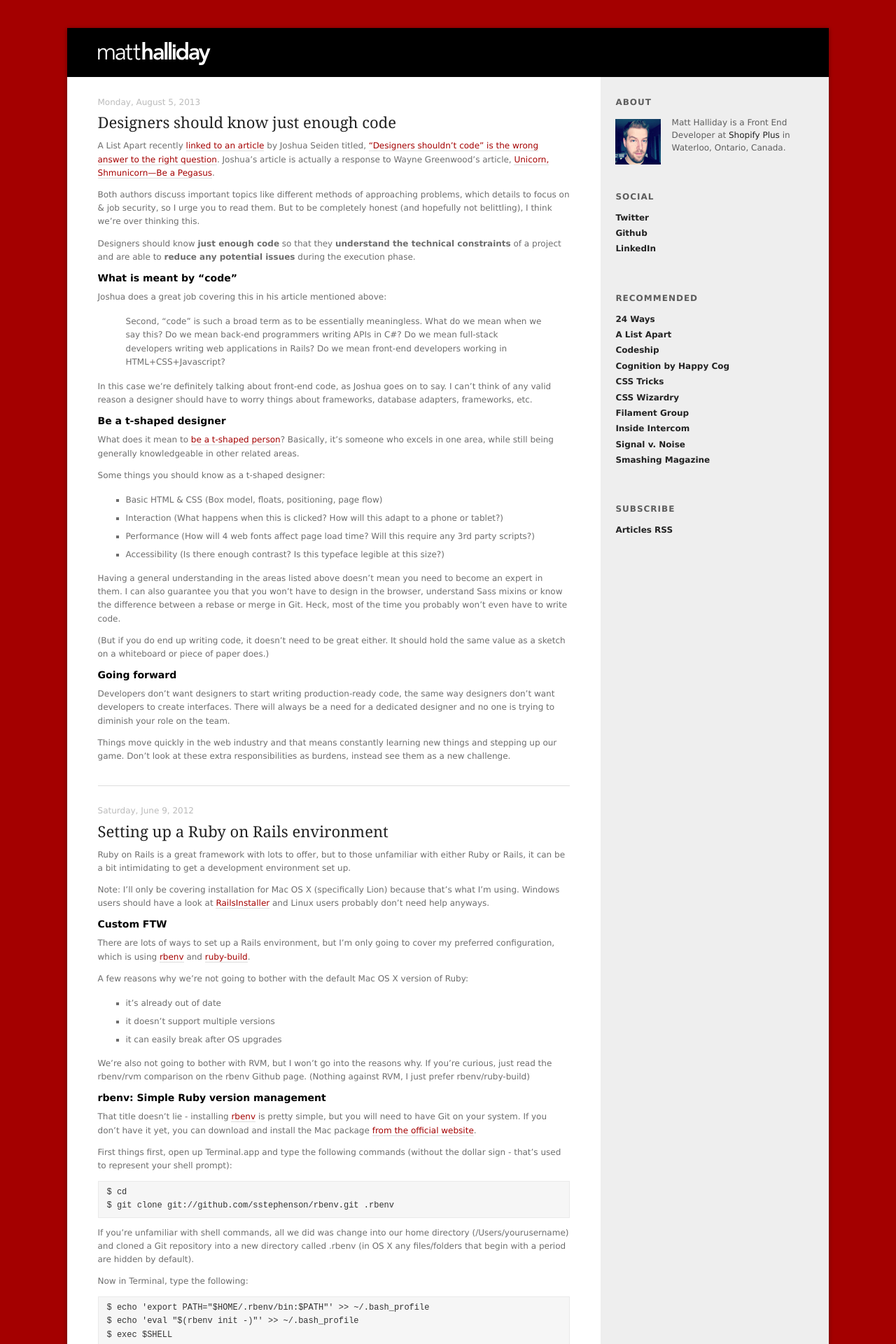
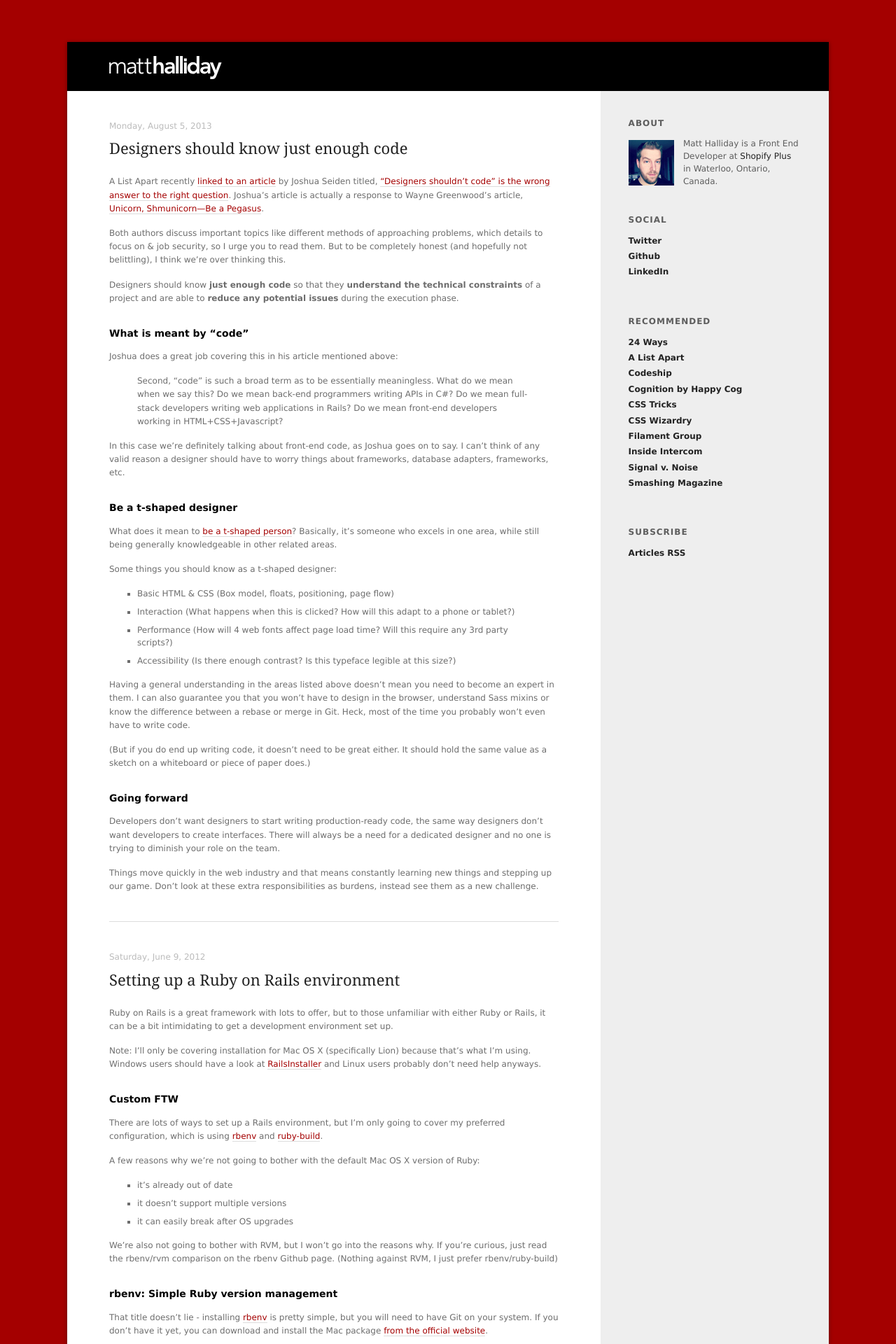
Before and after one commit to matthalliday/matthalliday.github.io, a Jekyll site: the page built from index.html, in a window 1280 px wide. Shown: the top 1920 px of the page at 70% size. Built offline with Jekyll 4.4.1, drawn with Linux system fonts in a browser that asks for light colours.

Commit message:
Switch to border-box sizing and adjust all spacing
I honestly have no idea how this wasn't already being used

```diff
--- /dev/null
+++ b/_sass/config/_helpers.scss
@@ -0,0 +1,23 @@
+// Hide only visually, but have it available for screenreaders: h5bp.com/v
+.visuallyhidden {
+  border: 0;
+  clip: rect(0 0 0 0);
+  height: 1px;
+  margin: -1px;
+  overflow: hidden;
+  padding: 0;
+  position: absolute;
+  width: 1px;
+}
+
+// Extends the .visuallyhidden class to allow the element to be focusable
+// when navigated to via the keyboard: h5bp.com/p
+.visuallyhidden.focusable:active,
+.visuallyhidden.focusable:focus {
+  clip: auto;
+  height: auto;
+  margin: 0;
+  overflow: visible;
+  position: static;
+  width: auto;
+}
--- a/_sass/layout/_base.scss
+++ b/_sass/layout/_base.scss
@@ -1,27 +1,19 @@
 // Global
 // -------------------------------------------------------------------------- //
-// Hide only visually, but have it available for screenreaders: h5bp.com/v
-.visuallyhidden {
-  border: 0;
-  clip: rect(0 0 0 0);
-  height: 1px;
-  margin: -1px;
-  overflow: hidden;
-  padding: 0;
-  position: absolute;
-  width: 1px;
+html {
+  box-sizing: border-box;
 }
 
-// Extends the .visuallyhidden class to allow the element to be focusable
-// when navigated to via the keyboard: h5bp.com/p
-.visuallyhidden.focusable:active,
-.visuallyhidden.focusable:focus {
-  clip: auto;
-  height: auto;
-  margin: 0;
-  overflow: visible;
-  position: static;
-  width: auto;
+*,
+*:before,
+*:after {
+  box-sizing: inherit;
+}
+
+body {
+  font-size: 100%;
+  font-family: $body;
+  background-color: $primary;
 }
 
 img,
@@ -32,12 +24,3 @@ object {
 a:hover {
   text-decoration: underline;
 }
-
-body {
-  font-size: 100%;
-  font-family: $body;
-
-  @include breakpoint(large) {
-    background-color: $primary;
-  }
-}
--- a/_sass/layout/_entries.scss
+++ b/_sass/layout/_entries.scss
@@ -1,10 +1,14 @@
 .entry-container {
-  padding: 25px 0 20px;
+  padding: 40px 0;
   border-top: 1px solid #ddd;
 
   &:first-of-type {
     padding-top: 0;
     border: none;
+  }
+
+  &:last-of-type {
+    padding-bottom: 0;
   }
 }
 
@@ -14,7 +18,7 @@
 }
 
 .entry-title {
-  margin: 5px 0 10px;
+  margin: 8px 0 24px;
   font: normal calc-em(22px) $heading;
 
   a {
@@ -55,17 +59,18 @@
 
 .entry-content {
   h2 {
-    margin: 10px 0 10px;
+    margin: 32px 0 16px;
     font-size: calc-em(14px);
   }
 
   h3 {
-    margin: 10px 0 4px;
+    margin: 16px 0 4px;
     font-size: calc-em(12px);
   }
 
   p {
     margin-top: 0;
+    margin-bottom: 16px;
     font-size: calc-em(12px);
     line-height: 1.6;
     color: #6d6d6d;
@@ -100,14 +105,6 @@
     }
   }
 
-  iframe,
-  video,
-  embed,
-  object {
-    margin-bottom: 20px;
-    max-width: 100%;
-  }
-
   pre {
     padding: 6px 12px;
     text-align: left;
@@ -116,6 +113,11 @@
     background-color: #f6f6f6;
     border: 1px solid #eaeaea;
     color: #333;
+  }
+
+  // Always remove bottom margin from child last element
+  > :last-child {
+    margin-bottom: 0;
   }
 }
 
--- a/_sass/layout/_sidebar.scss
+++ b/_sass/layout/_sidebar.scss
@@ -4,11 +4,9 @@
   color: #5d5d5d;
 
   @include breakpoint(large) {
-    position: relative;
-    z-index: 10; // Must be set higher than .site-container:before
     float: right;
-    padding: 30px calc-pc(20px);
-    width: calc-pc(260px);
+    padding: 40px;
+    width: calc-pc(300px);
   }
 }
 
--- a/_sass/layout/_structure.scss
+++ b/_sass/layout/_structure.scss
@@ -4,32 +4,21 @@
 
   @include breakpoint(large) {
     position: relative; // Contains absolute positioned elements
-    margin: 40px auto 60px;
+    margin: 60px auto;
     width: 85%;
+    max-width: 1280px;
+    background-color: #eee;
     box-shadow: 0 1px 6px rgba(0,0,0,0.40);
-
-    &:before {
-      position: absolute;
-      z-index: 1; // Must be set lower than .sidebar
-      top: 0;
-      right: 0;
-      bottom: 0;
-      width: calc-pc(300px);
-      background-color: #eee;
-      content: '';
-    }
   }
 }
 
 .site-header {
-  position: relative;
-  z-index: 10; // Must be set higher than .sidebar
   padding: 20px 16px 16px;
   background-color: #000;
 
   @include breakpoint(large) {
-    padding-right: calc-pc(40px);
-    padding-left: calc-pc(40px);
+    padding-right: 60px;
+    padding-left: 60px;
   }
 }
 
@@ -72,8 +61,8 @@
 
   @include breakpoint(large) {
     float: left;
-    padding: 26px calc-pc(40px) 0;
-    width: calc-pc(620px);
+    padding: 40px 60px;
+    width: calc-pc(700px);
   }
 
   &:focus {
@@ -90,7 +79,7 @@
     position: absolute;
     top: 100%;
     right: 0;
-    padding: 8px calc-em(20px) 0 0;
+    padding-right: 0;
   }
 }
 
--- a/assets/css/style.scss
+++ b/assets/css/style.scss
@@ -10,6 +10,7 @@
 @import "config/functions";
 @import "config/environment";
 @import "config/normalize";
+@import "config/helpers";
 @import "layout/base";
 @import "layout/structure";
 @import "layout/sidebar";
```
